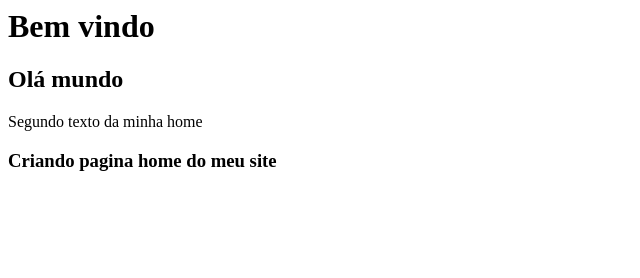
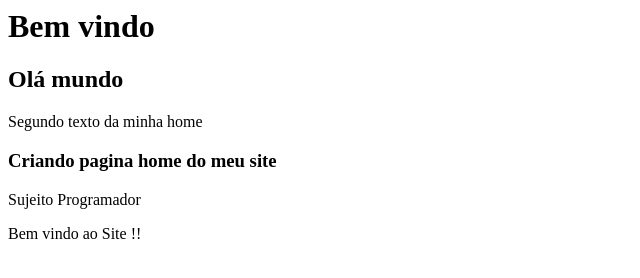
Before and after one commit to bryanssenna/curso_github, a plain HTML site: page index.html in a window 1280 px wide. Shown: the whole page, without its empty margins (0-640 px from the left). Drawn offline with Linux system fonts and the light colour scheme.

Commit message:
Finalizando pagina home com toda descricao

```diff
--- a/index.html
+++ b/index.html
@@ -3,3 +3,5 @@
 <p>Segundo texto da minha home</p>
 
 <h3>Criando pagina home do meu site</h3>
+<p>Sujeito Programador</p>
+<p>Bem vindo ao Site !!</p>
```
